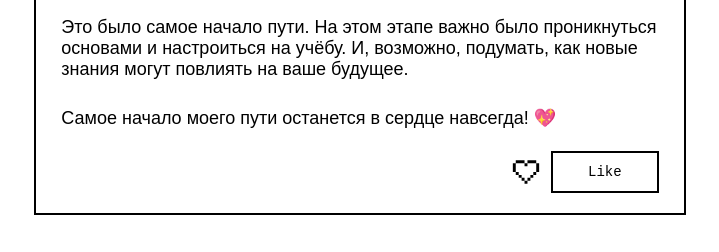
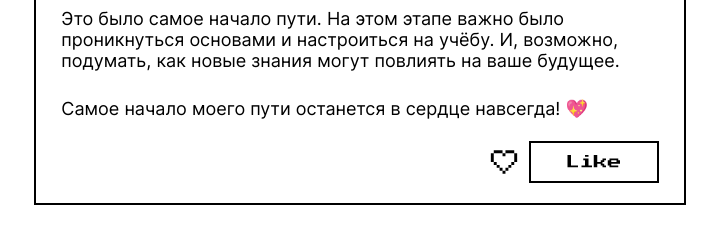
Before and after one commit to Hau337/zakrivayuschiy-teg-ad, a plain HTML site: page index.html in a window 1280 px wide. Shown: the part 669-921 px from the top of the page, without its empty margins (280-999 px from the left). Drawn offline with Linux system fonts and the light colour scheme.

Commit message:
Update fonts.css

```diff
--- a/fonts/fonts.css
+++ b/fonts/fonts.css
@@ -1 +1,16 @@
 /* В этом файле вы импортируете все шрифты для сайта. Один из них вариативный и требует особенной настройки */
+@font-face {
+	font-family: PressStart2P;
+	src: local('Roboto-Flex-Variable'), url('./PressStart2P-Regular.woff') format('woff');
+	font-weight: 400;
+	font-display: swap;
+}
+
+@font-face {
+	font-family: Inter-Variable;
+	src: local('Roboto-Flex-Variable'),
+		url('./Inter-Variable.woff2') format('woff2 supports variations'),
+		url('./Inter-Variable.woff2') format('woff2-variations');
+	font-display: swap;
+	font-weight: 400 700 785;
+}
```
